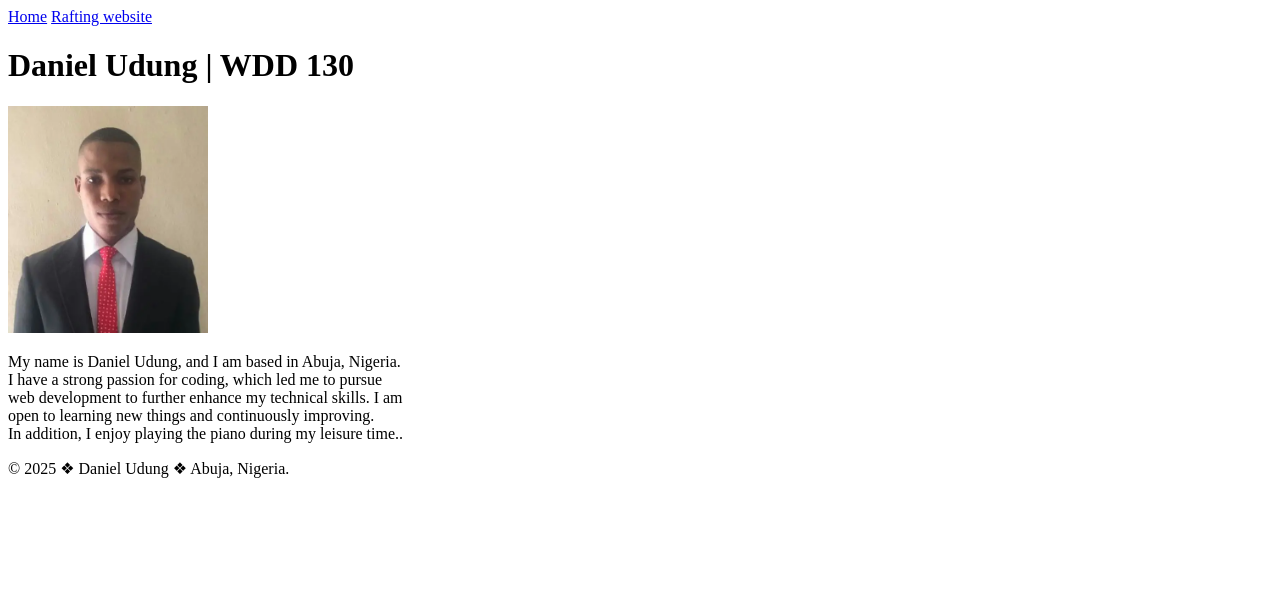
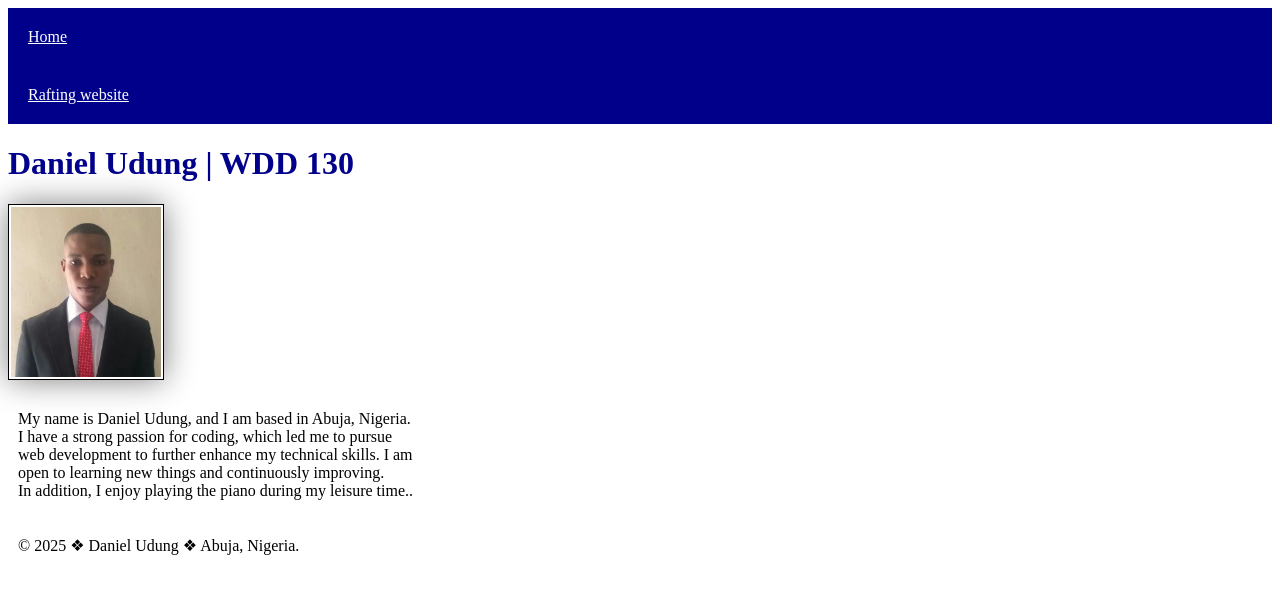
Before and after one commit to udungdaniel/wdd130, a plain HTML site: page index.html in a window 1280 px wide. Drawn offline with Linux system fonts and the light colour scheme.

Commit message:
Update on css property

```diff
--- a/index.html
+++ b/index.html
@@ -3,6 +3,7 @@
     <head>
         <meta charset="utf-8">
         <meta name="viewport" content="width=device-width, initial-scale=1.0">
+        <link rel="stylesheet" href="styles/styles.css">
         <title>Daniel Udung | WDD 130</title>
     </head>
     <body>
--- /dev/null
+++ b/styles/styles.css
@@ -0,0 +1,22 @@
+nav {
+    background-color: darkblue;
+    padding: 10;
+}
+nav a {
+    color: white;
+    display: block;
+    padding: 20px;
+        }
+h1 {
+    color: darkblue;
+    }
+img {
+    width: 150px;
+    height: auto;
+    border: 1px solid black;
+    padding: 2px;
+    box-shadow: 0 0 30px gray;
+    }
+p {
+    padding: 10px;
+}
```
